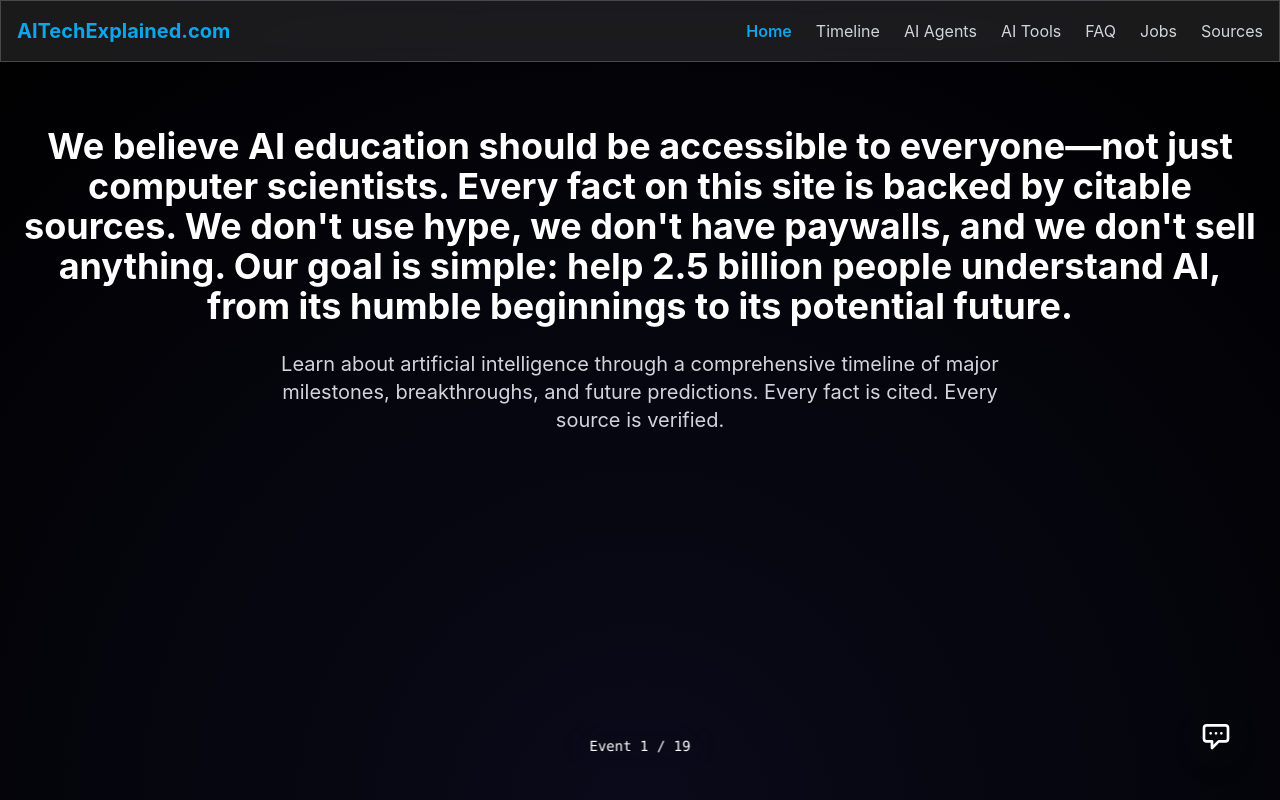
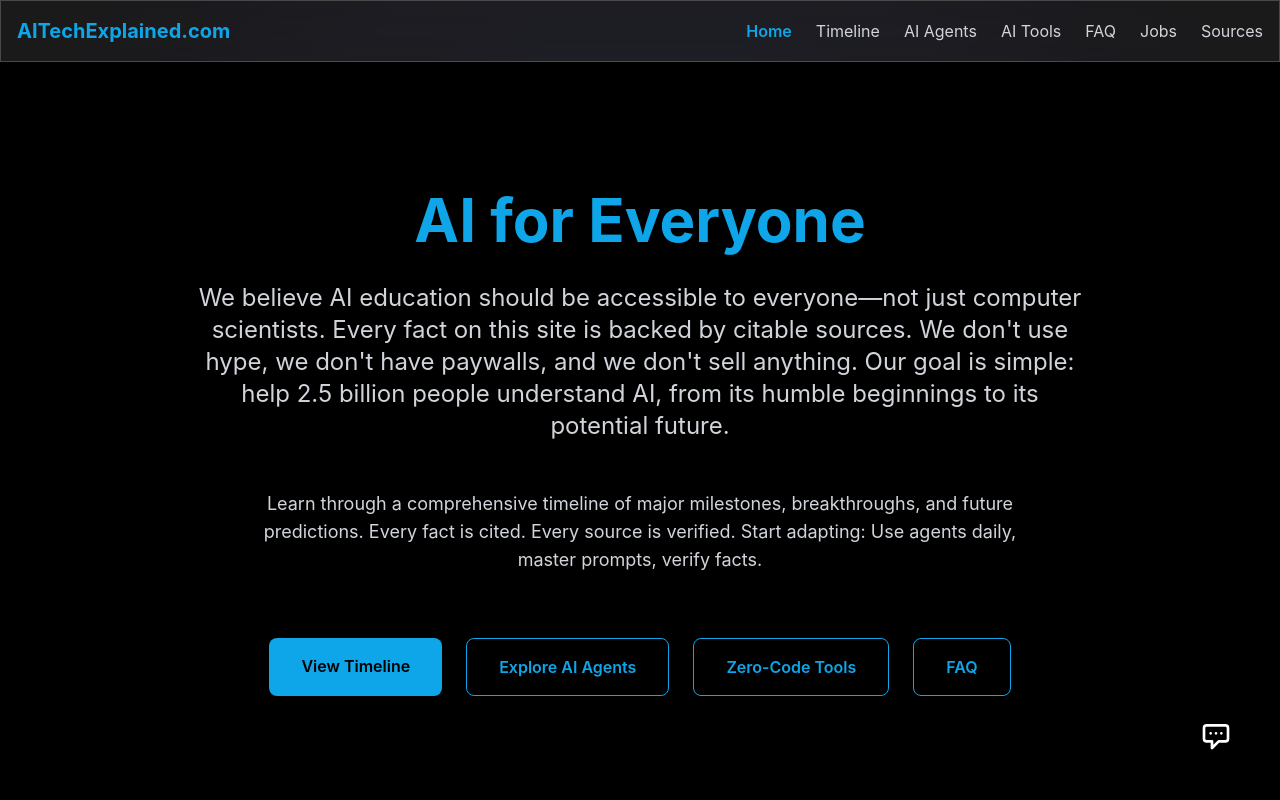
Before and after one commit to Whitehawks6/AITechAttempt2, a Next.js app: page / in a window 1280 px wide. Shown: the top 800 px of the page. Built offline with nearby package versions, Linux system fonts and the light colour scheme.

Commit message:
Update page.tsx

```diff
--- a/app/page.tsx
+++ b/app/page.tsx
@@ -1,27 +1,30 @@
-// app/page.tsx
-import TimelineEmbed from '@/components/TimelineEmbed'
-
 export default function Home() {
   return (
-    <div className="min-h-screen bg-dark">
-      {/* Hero */}
-      <section className="container mx-auto px-4 py-8 md:py-16 text-center">
-        <h1 className="text-2xl md:text-3xl lg:text-4xl font-bold mb-6 leading-tight text-cyan">
-            We believe AI education should be accessible to everyone—not just computer scientists. Every fact on this site is backed by citable sources. We don't use hype, we don't have paywalls, and we don't sell anything. Our goal is simple: help 2.5 billion people understand AI, from its humble beginnings to its potential future.
+    <div className="min-h-screen bg-spaceBlack text-crispWhite">
+      <section className="container mx-auto px-4 py-16 md:py-32 text-center">
+        <h1 className="text-4xl md:text-5xl lg:text-6xl font-bold mb-8 leading-tight text-electricBlue">
+          AI for Everyone
         </h1>
-        <p className="text-lg md:text-xl text-gray-300 max-w-3xl mx-auto">
-
-
-          Learn about artificial intelligence through a comprehensive timeline of major milestones,
-          breakthroughs, and future predictions. Every fact is cited. Every source is verified.
-
-
+        <p className="text-xl md:text-2xl text-grayText max-w-4xl mx-auto mb-12">
+          We believe AI education should be accessible to everyone—not just computer scientists. Every fact on this site is backed by citable sources. We don't use hype, we don't have paywalls, and we don't sell anything. Our goal is simple: help 2.5 billion people understand AI, from its humble beginnings to its potential future.
         </p>
-      </section>
-
-      {/* Timeline */}
-      <section className="container mx-auto px-4 py-8">
-        <TimelineEmbed />
+        <p className="text-lg text-grayText max-w-3xl mx-auto mb-16">
+          Learn through a comprehensive timeline of major milestones, breakthroughs, and future predictions. Every fact is cited. Every source is verified. Start adapting: Use agents daily, master prompts, verify facts.
+        </p>
+        <div className="flex flex-wrap justify-center gap-6">
+          <a href="/timeline" className="px-8 py-4 bg-electricBlue text-spaceBlack font-semibold rounded-lg hover:bg-neonPurple transition-colors">
+            View Timeline
+          </a>
+          <a href="/agents" className="px-8 py-4 border border-electricBlue text-electricBlue font-semibold rounded-lg hover:bg-electricBlue/10 transition-colors">
+            Explore AI Agents
+          </a>
+          <a href="/tools" className="px-8 py-4 border border-electricBlue text-electricBlue font-semibold rounded-lg hover:bg-electricBlue/10 transition-colors">
+            Zero-Code Tools
+          </a>
+          <a href="/faq" className="px-8 py-4 border border-electricBlue text-electricBlue font-semibold rounded-lg hover:bg-electricBlue/10 transition-colors">
+            FAQ
+          </a>
+        </div>
       </section>
     </div>
   )
```
